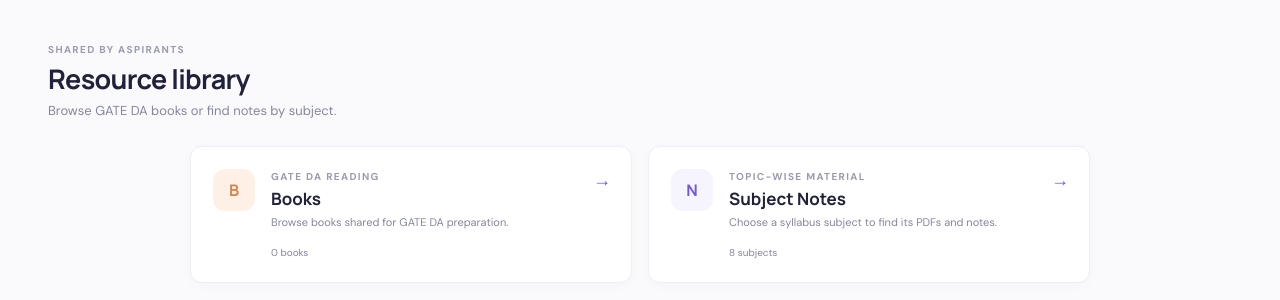
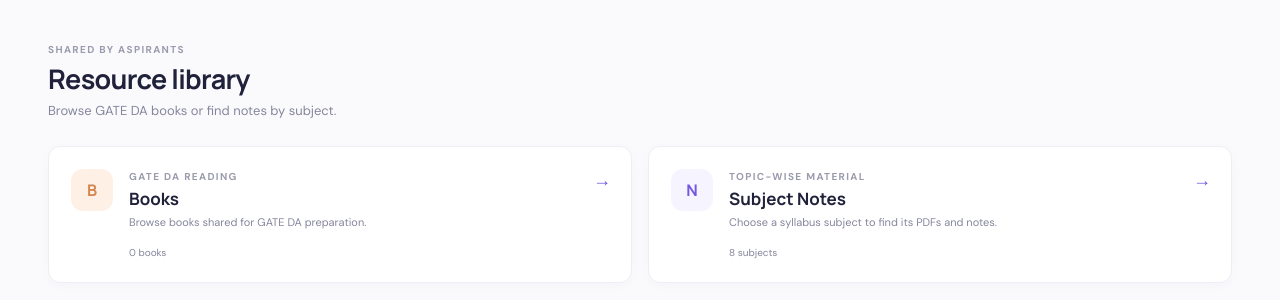
Before and after one commit to ARYAN-3345/prepwise, a Flask app: page /resources in a window 1280 px wide. Shown: the top 300 px of the page. Run offline with Flask 3, Linux system fonts and the light colour scheme; data comes from the database, SQL or seed files in the repository; data that the repository does not hold is empty.

Commit message:
Expand resource library cards

```diff
--- a/templates/resource_styles.html
+++ b/templates/resource_styles.html
@@ -1,7 +1,7 @@
 <style>
 .resource-heading{align-items:center}
 .upload-trigger{font-size:11px;padding:8px 12px;white-space:nowrap}
-.library-collections{max-width:900px;margin:20px auto;display:grid;grid-template-columns:repeat(2,minmax(0,1fr));gap:16px}
+.library-collections{width:100%;max-width:none;margin:20px 0;display:grid;grid-template-columns:repeat(2,minmax(0,1fr));gap:16px}
 .collection-card{position:relative;display:grid;grid-template-columns:44px 1fr;gap:14px;align-items:start;padding:22px;text-decoration:none;color:var(--ink);transition:transform .15s ease,box-shadow .15s ease}
 .collection-card:hover,.subject-collection-card:hover{transform:translateY(-2px);box-shadow:0 8px 24px #29234d12;color:var(--ink)}
 .collection-icon{width:42px;height:42px;border-radius:12px;display:grid;place-items:center;font:700 16px Manrope,sans-serif}
```
